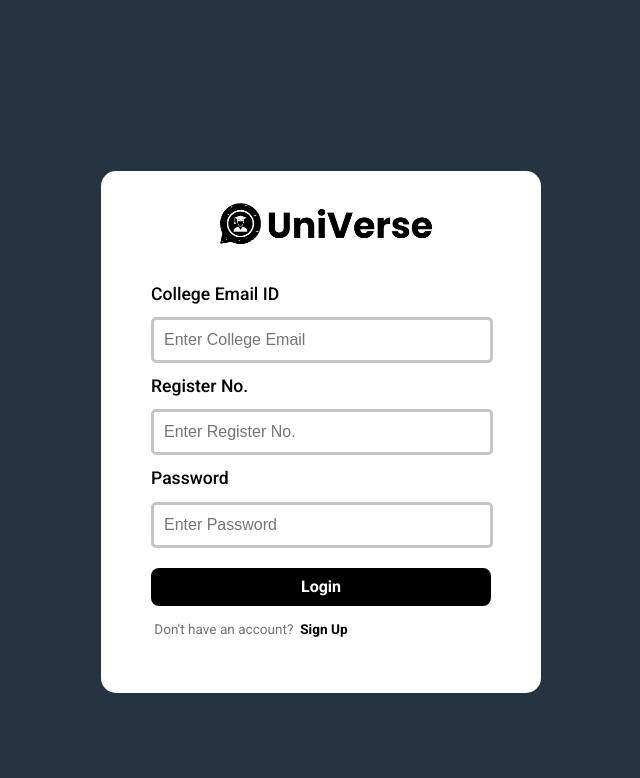
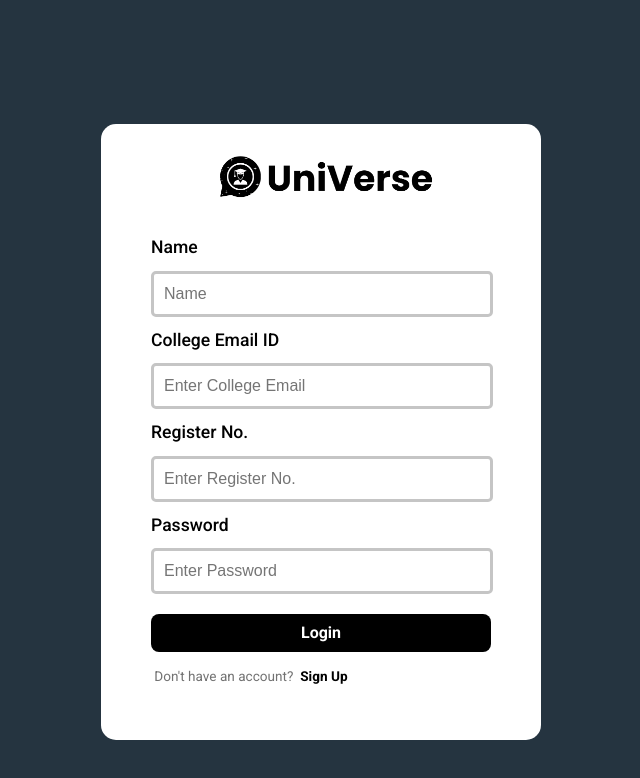
Before and after one commit to Toptha/christ-text-app, a React (Vite) app: page / in a window 1280 px wide. Shown: the top 778 px of the page, without its empty margins (319-959 px from the left). Built offline with nearby package versions, Linux system fonts and the light colour scheme.

Commit message:
idek wtf im doing

```diff
--- a/src/components/login.jsx
+++ b/src/components/login.jsx
@@ -4,6 +4,7 @@ import { Link } from 'react-router-dom';
 function Login({onLogin}){
   const handleLogin = async (e) => {
     e.preventDefault();
+    const name = document.getElementById('name').value;
     const email = document.getElementById('email').value;
     const password = document.getElementById('password').value;
     try {
@@ -16,7 +17,7 @@ function Login({onLogin}){
       if (response.ok) {
         localStorage.setItem('token', data.token);
         localStorage.setItem('email', email);
-        localStorage.setItem('name', data.name);
+        localStorage.setItem('name', name);
         alert(data.message);
         onLogin();
       } else {
@@ -33,6 +34,8 @@ function Login({onLogin}){
                 <div className="box">
                     <img src={logo} id="logo1"/>
                     <form onSubmit={handleLogin}>
+                        <label htmlFor="name">Name</label><br/>
+                        <input type="text" placeholder="Name" id="name" required/><br/>
                         <label htmlFor="email">College Email ID</label><br/>
                         <input type="text" placeholder="Enter College Email" id="email" required/><br/>
                         <label htmlFor="reg-no">Register No.</label><br/>
```
